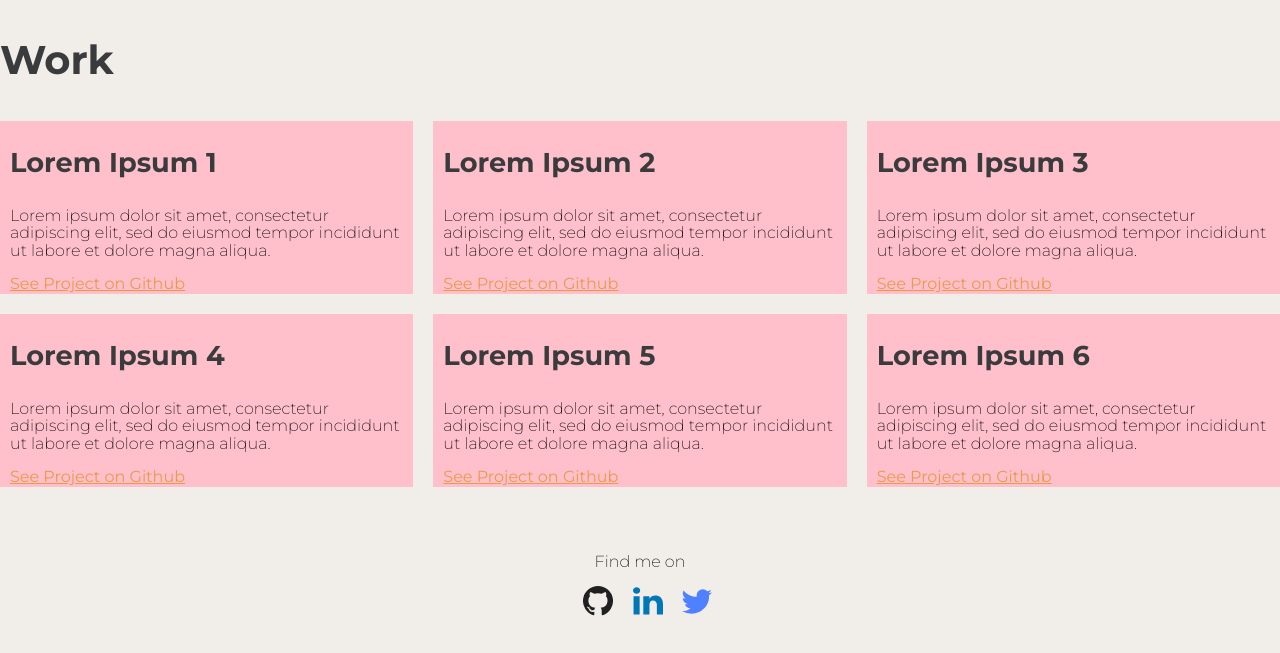
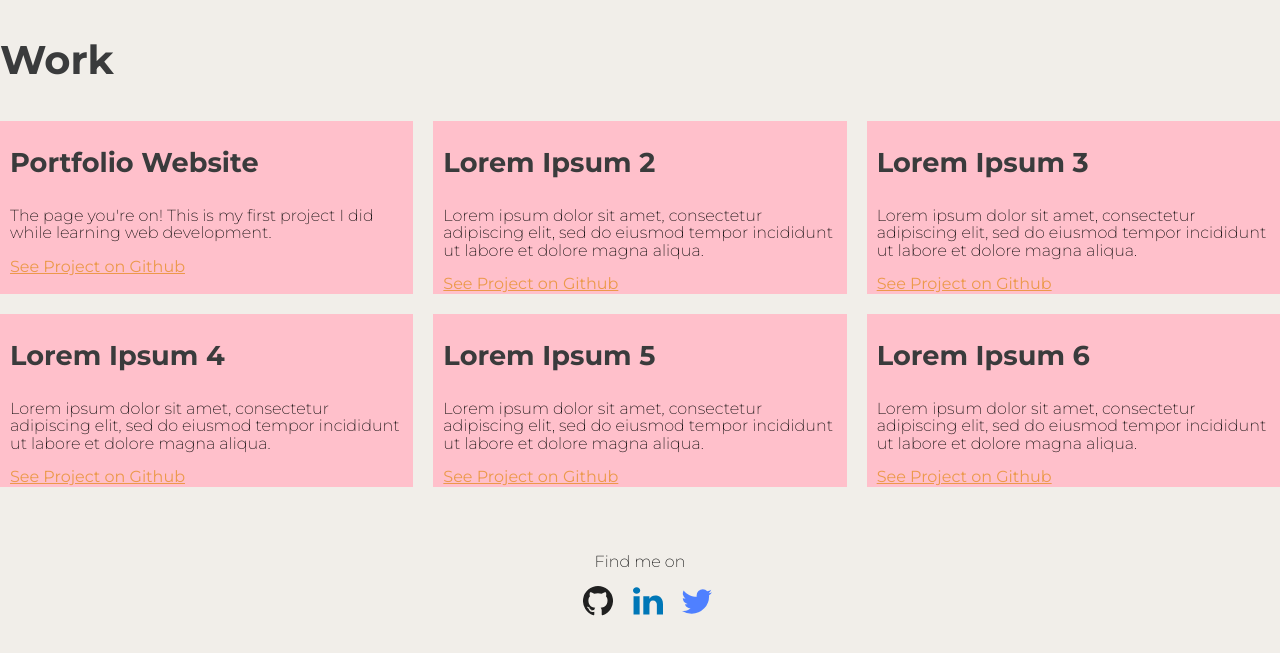
Before and after one commit to faratim/portfolio-website, a plain HTML site: page work.html in a window 1280 px wide. Shown: the part 123-776 px from the top of the page. Drawn offline with Linux system fonts and the light colour scheme.

Commit message:
Updated the first square of my Work page
Now includes link to Portfolio project with description.

```diff
--- a/work.html
+++ b/work.html
@@ -39,11 +39,11 @@
       <h1>Work</h1>
       <div class="grid">
         <div class="grid__item">
-          <h2>Lorem Ipsum 1</h2>
+          <h2>Portfolio Website</h2>
           <p>
-            Lorem ipsum dolor sit amet, consectetur adipiscing elit, sed do eiusmod tempor incididunt ut labore et dolore magna aliqua.
+            The page you're on! This is my first project I did while learning web development.
           </p>
-          <a href="#">See Project on Github</a>
+          <a href="https://github.com/faratim/portfolio-website.git" target="_blank">See Project on Github</a>
         </div>
         <div class="grid__item">
           <h2>Lorem Ipsum 2</h2>
```
